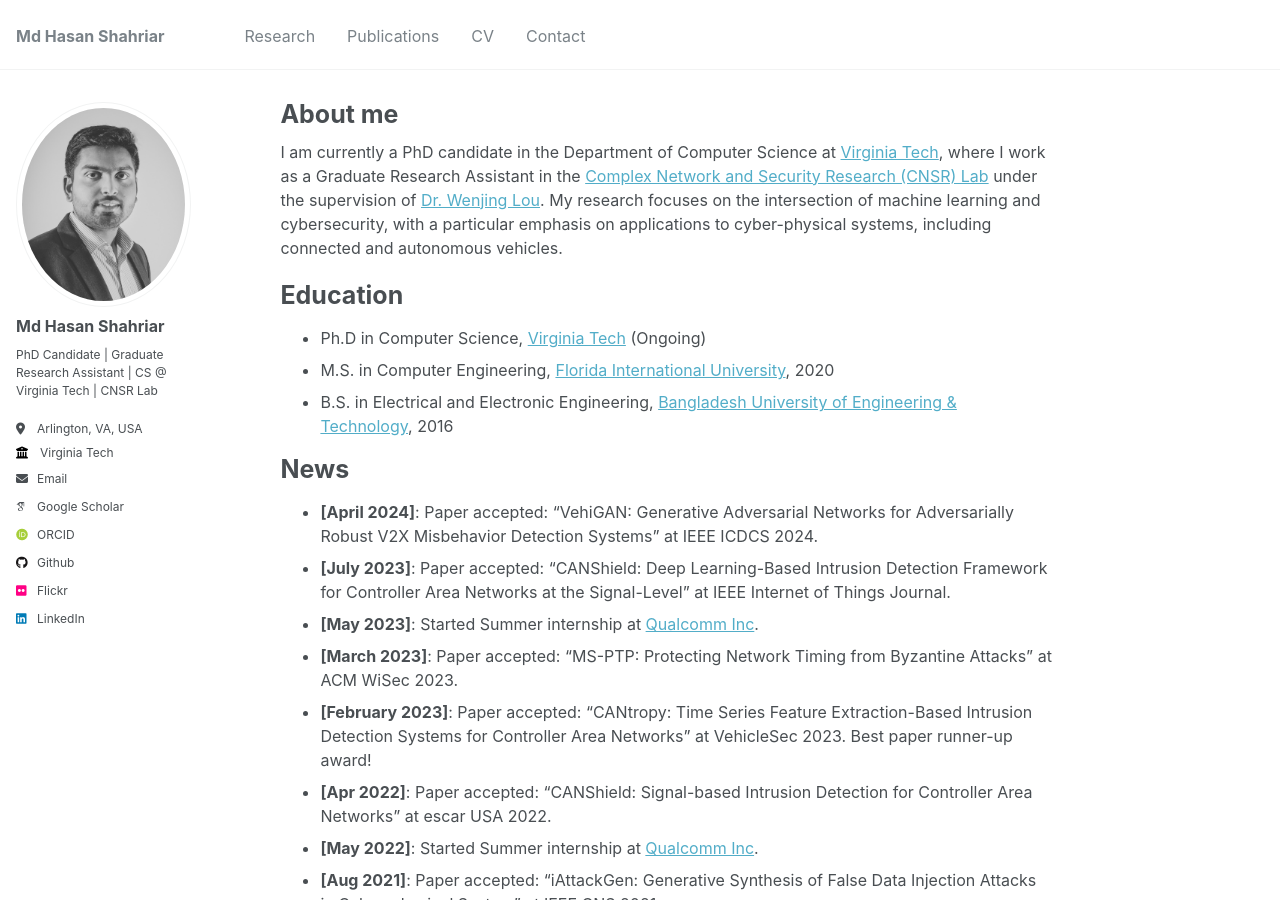
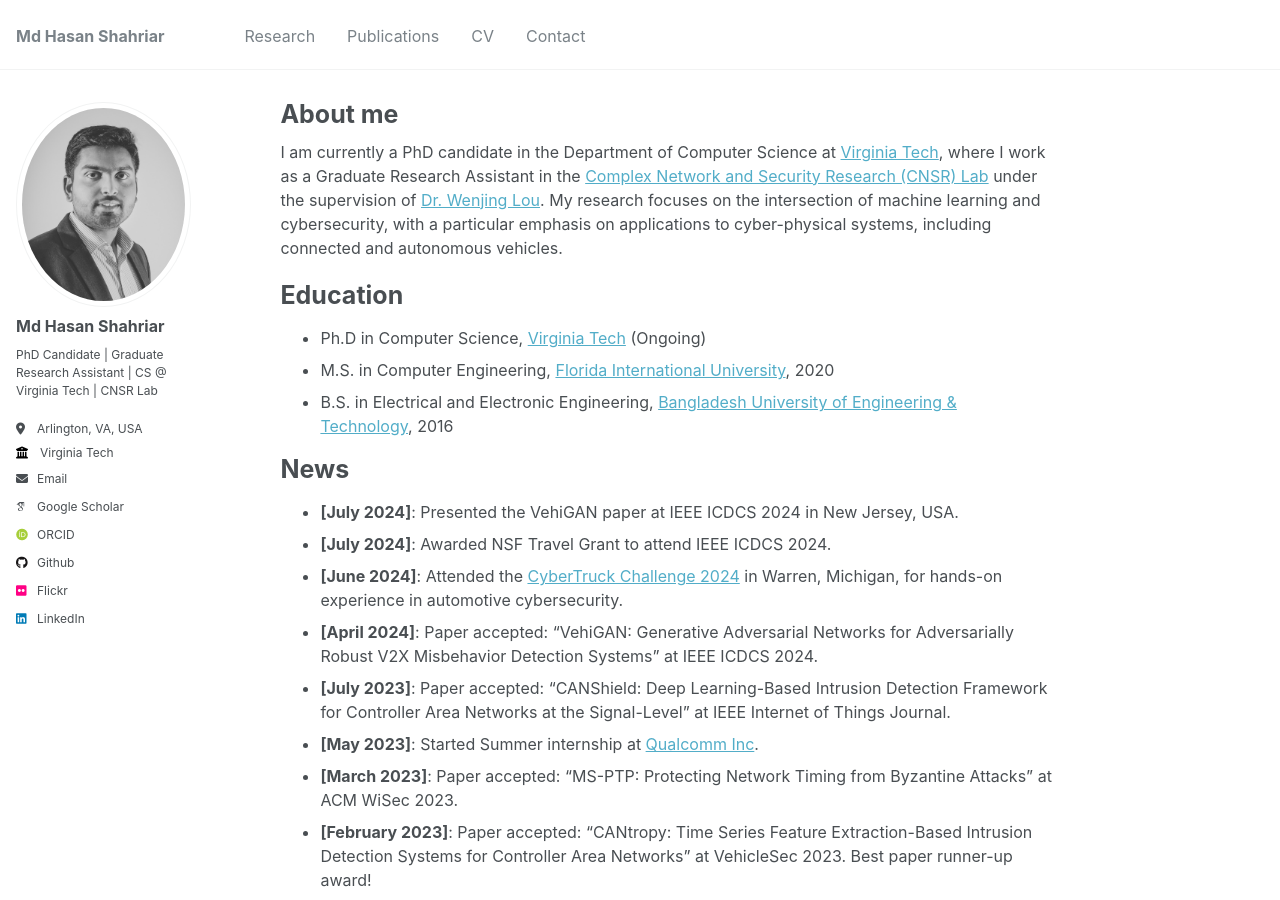
Before and after one commit to shahriar0651/hasan, a Jekyll site: the page built from _pages/about.md, in a window 1280 px wide and 900 px high. Built offline with Jekyll 4.4.1, drawn with Linux system fonts in a browser that asks for light colours; some web fonts are replaced.

Commit message:
add cybertruck challenge and presentation

```diff
--- a/_pages/about.md
+++ b/_pages/about.md
@@ -17,6 +17,9 @@ Education
 
 News
 ======
+- **[July 2024]**: Presented the VehiGAN paper at IEEE ICDCS 2024 in New Jersey, USA.
+- **[July 2024]**: Awarded NSF Travel Grant to attend IEEE ICDCS 2024.
+- **[June 2024]**: Attended the [CyberTruck Challenge 2024](https://www.cybertruckchallenge.org/past-challenges/2024-2/) in Warren, Michigan, for hands-on experience in automotive cybersecurity.
 - **[April 2024]**: Paper accepted: "VehiGAN: Generative Adversarial Networks for Adversarially Robust V2X Misbehavior Detection Systems" at IEEE ICDCS 2024.
 - **[July 2023]**: Paper accepted: "CANShield: Deep Learning-Based Intrusion Detection Framework for Controller Area Networks at the Signal-Level" at IEEE Internet of Things Journal.
 - **[May 2023]**: Started Summer internship at [Qualcomm Inc](https://www.qualcomm.com/).
```
